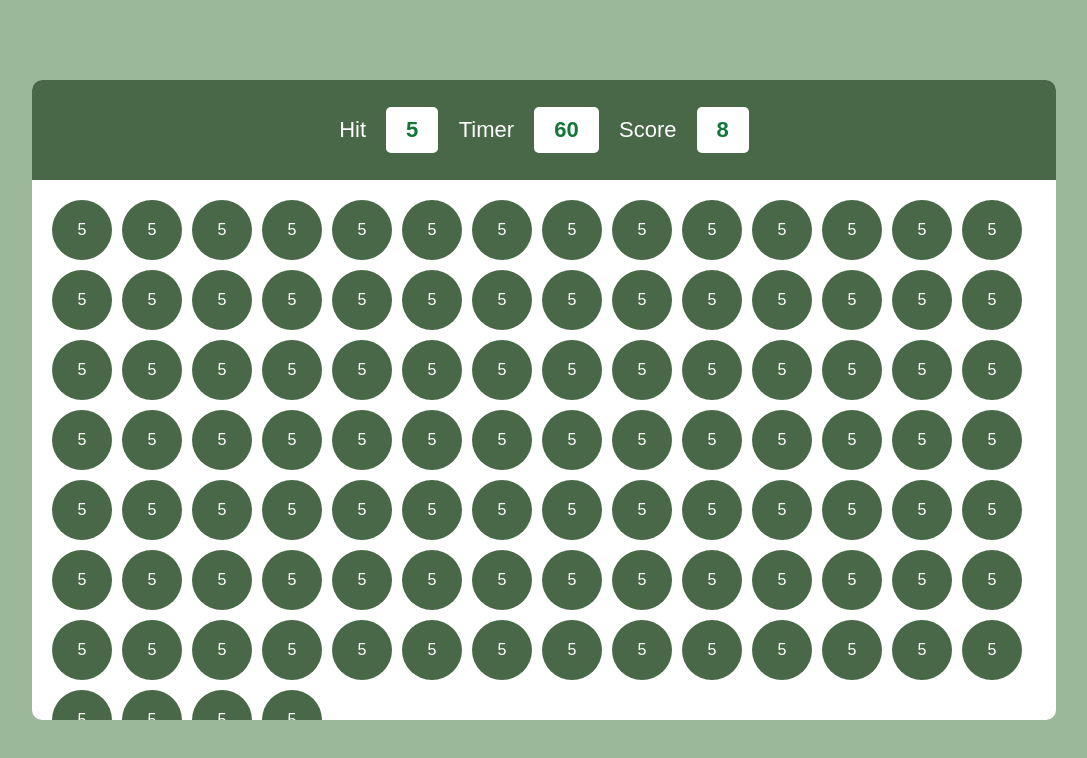
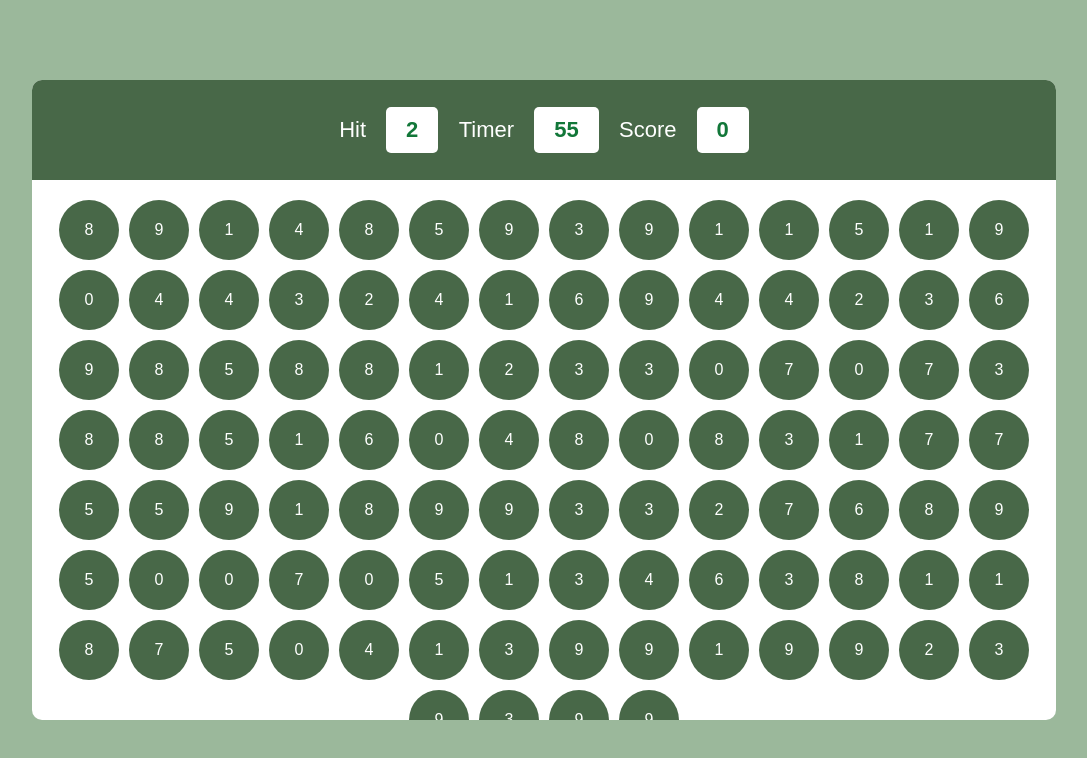
Before and after one commit to CodeGuy0/Bubble-Game-using-JS, a plain HTML site: page index.html in a window 1280 px wide. Shown: the whole page, without its empty margins (96-1183 px from the left). Drawn offline with Linux system fonts and the light colour scheme.

Commit message:
Updated files with latest changes

```diff
--- a/index.html
+++ b/index.html
@@ -13,15 +13,15 @@
             <div id="ptop">
                 <div class="elem">
                     <h2>Hit</h2>
-                    <div class="box">5</div>
+                    <div id="hitval" class="box">5</div>
                 </div>
                 <div class="elem">
                     <h2>Timer</h2>
-                    <div class="box">60</div>
+                    <div id="timerval" class="box">60</div>
                 </div>
                 <div class="elem">
                     <h2>Score</h2>
-                    <div class="box">8</div>
+                    <div id="scoreval" class="box">0</div>
                 </div>
             </div>
             <div id="pbtm">
--- a/script.js
+++ b/script.js
@@ -1,7 +1,58 @@
-var clutter = "";
-
-for (var i=1; i<=102; i++){
-    clutter += `<div class="bubble">5</div>`;
+function makeBubble(){
+    var clutter = "";
+    for (var i=1; i<=102; i++){
+        var rn = Math.floor(Math.random()*10)
+        clutter += `<div class="bubble">${rn}</div>`;
+    }
+    document.querySelector("#pbtm").innerHTML = clutter;
 }
 
-document.querySelector("#pbtm").innerHTML = clutter;
+
+var timer = 60;
+function runTimer(){
+    var timerint = setInterval(function(){
+        if (timer > 0) {
+            timer--;
+            document.querySelector("#timerval").textContent = timer;
+        }
+        else {
+            clearInterval(timerint);
+            document.querySelector("#pbtm").innerHTML = `<h1>Game Over<h1>`;
+        }
+    }, 1000);
+}
+
+var hitrn = 0;
+function getNewHit(){
+     hitrn = Math.floor(Math.random()*10);
+     document.querySelector("#hitval").textContent = hitrn;
+}
+
+ var score = 0;
+
+ function increaseScore(){
+    score += 10;
+     document.querySelector("#scoreval").textContent = score;
+ }
+
+ document.querySelector("#pbtm")
+ .addEventListener("click",function (dets) {
+    var clickednum = Number(dets.target.textContent);
+    if(clickednum === hitrn){
+        increaseScore();
+        makeBubble();
+        getNewHit();
+    }
+ });
+
+
+
+
+
+
+
+
+runTimer();
+makeBubble();
+getNewHit();
+// increaseScore();
--- a/style.css
+++ b/style.css
@@ -62,6 +62,8 @@ html, body{
 
 #pbtm{
     display: flex;
+    justify-content: center;
+    align-items: center;
     flex-wrap: wrap;
     gap: 10px;
     padding: 20px;
```
